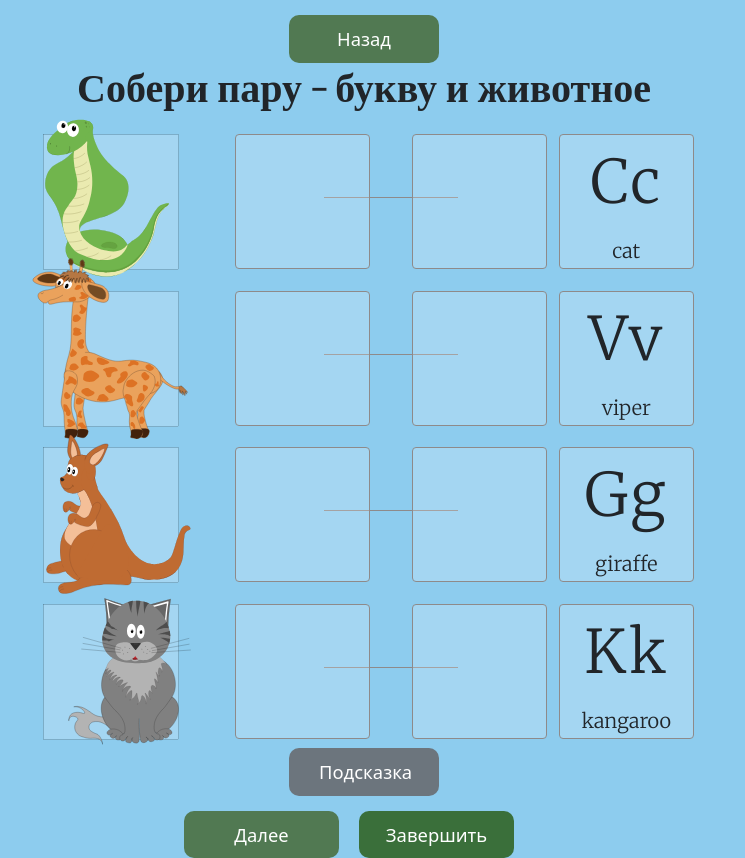
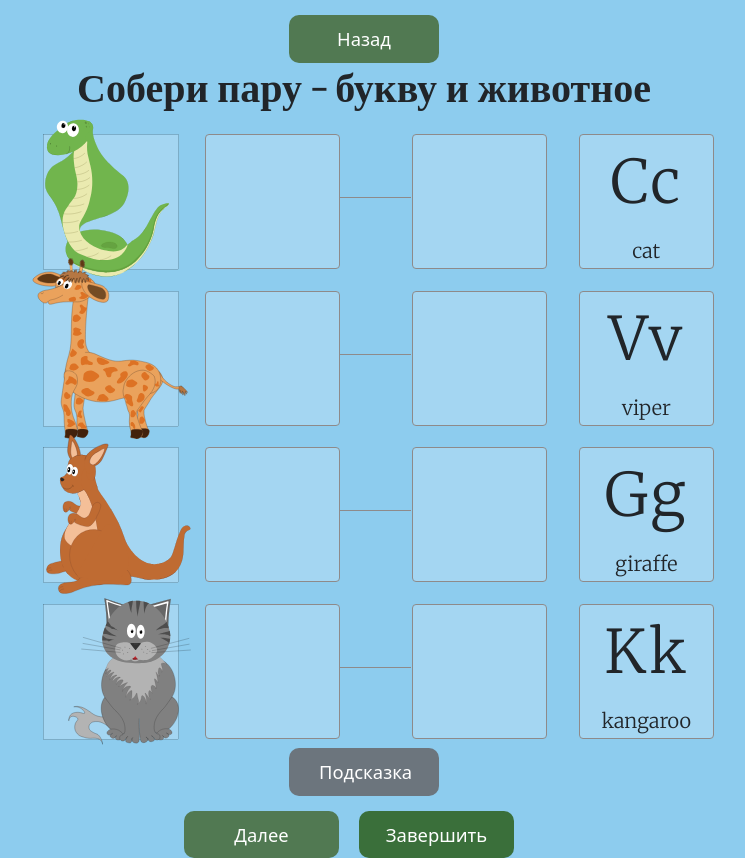
Before and after one commit to AnigalHub/DrawnSVGWithAnimation, a Vue app: page /collectCouple in a window 1280 px wide. Shown: the whole page, without its empty margins (306-1051 px from the left). Built offline with nearby package versions, Linux system fonts and the light colour scheme; a web font is replaced by a local one.

Commit message:
добавлена адаптивность на 1200-1400 ширина

```diff
--- a/src/components/collectCouple.vue
+++ b/src/components/collectCouple.vue
@@ -13,7 +13,7 @@
                     <div class="card"></div>
                 </b-col>
                 <b-col>
-                    <hr size=3.5px width=134px>
+                    <hr size=3.5px>
                 </b-col>
                 <b-col>
                     <div class="card"></div>
@@ -136,23 +136,18 @@
         height: 135px;
         background: rgba(255, 255, 255, 0.2);
     }
-    .col:nth-child(2) .card{
-            margin-left: -60px;
-    }
+    .col:nth-child(2) .card{margin-left: -60px;}
     .col:nth-child(3){
         padding-top: 30px;
         margin-left: -168px;
         hr{
             background-color: #8e8a8a !important;
             opacity: 1 !important;
+            width: 134px;
         }
     }
-    .col:nth-child(4) .card{
-            margin-left: -110px;
-    }
-    .col:nth-child(5) .card{
-        margin-left: -160px;
-    }
+    .col:nth-child(4) .card{margin-left: -110px;}
+    .col:nth-child(5) .card{margin-left: -160px;}
     .letters{
         font-size:60px;
         letter-spacing: 2px;
@@ -161,4 +156,15 @@
         margin-top: -15px;
         font-size:20px;
     }
+
+    @media screen and (min-width: 1200px) and (max-width: 1400px) {
+        .col:nth-child(2) .card{margin-left: -90px;}
+        .col:nth-child(3){
+            hr{
+                width: 72px !important;
+                margin-left: 15px;
+            }
+        }
+        .col:nth-child(5) .card{margin-left: -140px;}
+    }
 </style>
```
